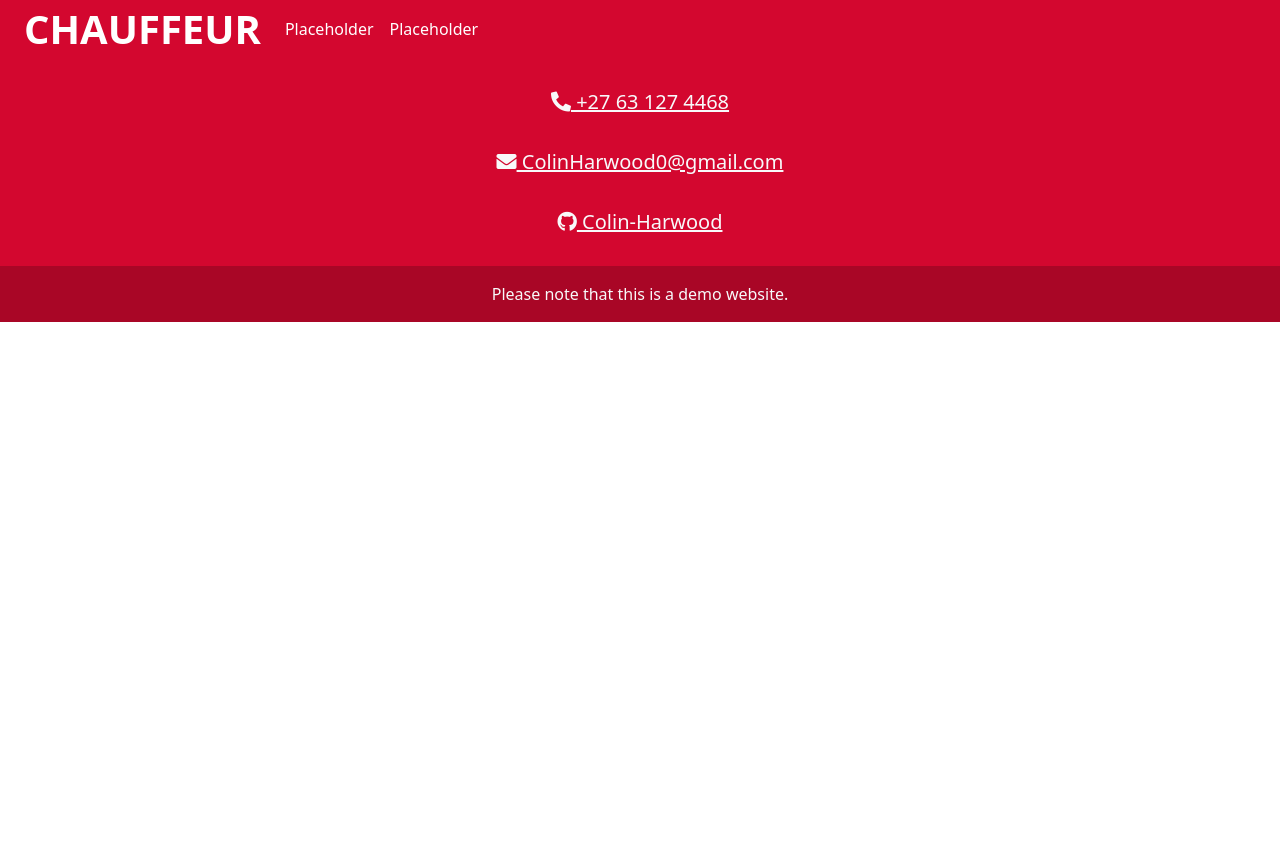
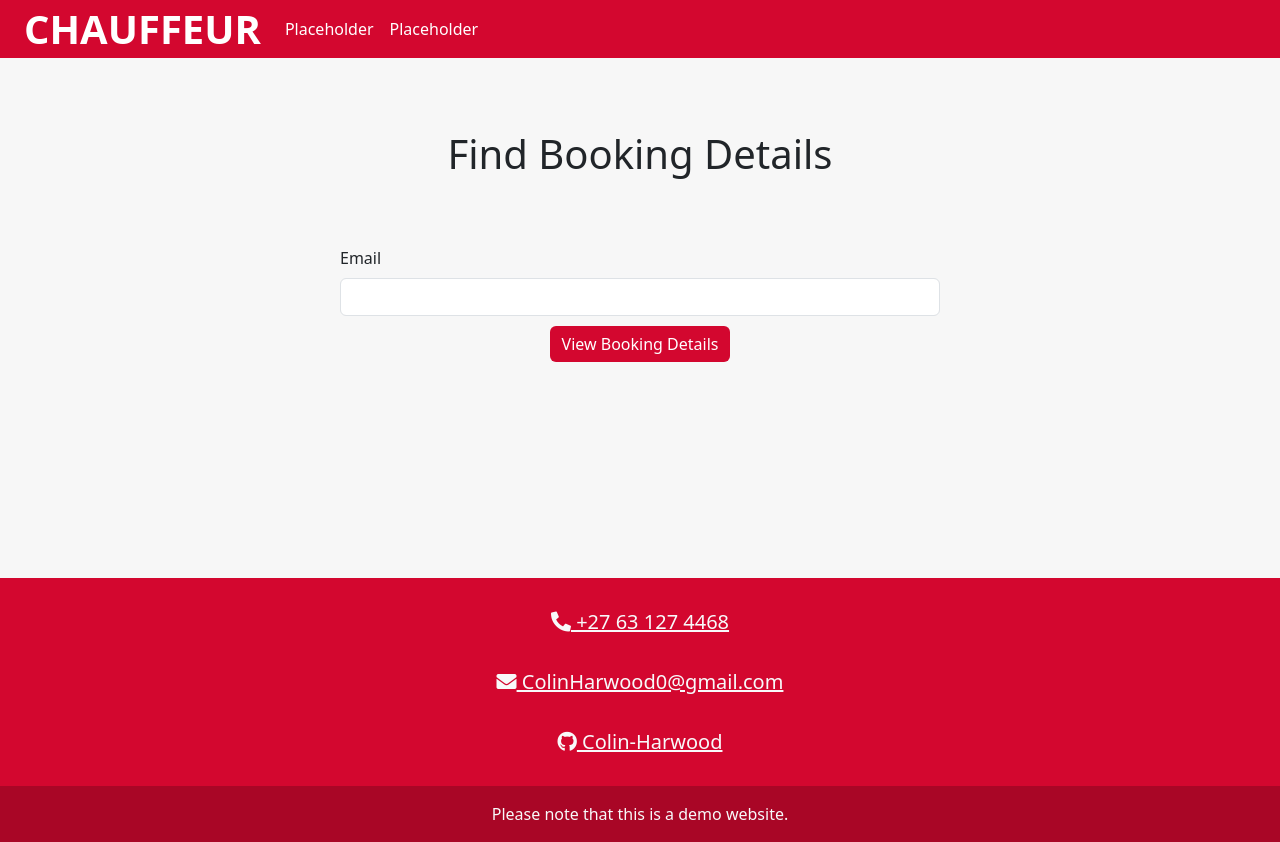
Before and after one commit to Colin-Harwood/Full-Stack-Car-Rental-Website, a Django app: page /book/view/ in a window 1280 px wide. Before the commit the page ends 322 px from the top, so only its background shows below. Run offline with Django 4.2, Linux system fonts and the light colour scheme; some libraries are stand-ins or nearby versions.

Commit message:
Neated up certain elements as well as ensured all of the creating a new booking is working as well as viewing bookings

```diff
--- a/mysite/main/templates/newBookingDetails.html
+++ b/mysite/main/templates/newBookingDetails.html
@@ -42,10 +42,12 @@
       .btn {
         background-color: #d3072f;
         border: none;
+        transition: transform 0.3s ease 0s;
       }
       .btn:hover {
         background-color: #d3072f !important;
         border: none;
+        transform: scale(1.1);
       }
       .col {
         border: 0px solid #d3072f;
--- a/mysite/main/templates/viewBooking.html
+++ b/mysite/main/templates/viewBooking.html
@@ -1 +1,86 @@
-{% extends './base.html'%} {% block content%} {% endblock %}
+{% extends './base.html'%} {% block content%}
+<!DOCTYPE html>
+<!--[if lt IE 7]>      <html class="no-js lt-ie9 lt-ie8 lt-ie7"> <![endif]-->
+<!--[if IE 7]>         <html class="no-js lt-ie9 lt-ie8"> <![endif]-->
+<!--[if IE 8]>         <html class="no-js lt-ie9"> <![endif]-->
+<!--[if gt IE 8]>      <html class="no-js"> <!--<![endif]-->
+<html>
+  <head>
+    <meta charset="utf-8" />
+    <meta http-equiv="X-UA-Compatible" content="IE=edge" />
+    <title></title>
+    <meta name="description" content="" />
+    <meta name="viewport" content="width=device-width, initial-scale=1" />
+    <link rel="stylesheet" href="" />
+    <style>
+      body {
+        background-color: #f7f7f7;
+      }
+      form {
+        padding: 20px;
+        width: 50%;
+        align-item: center;
+        justify-content: center;
+        align-text: center;
+        height: 20rem;
+      }
+      .all-cont {
+        margin-top: 40px;
+        display: flex;
+        align-items: center;
+        justify-content: center;
+        flex-direction: column;
+        height: 60vh;
+        justify-content: center;
+      }
+      .btn-primary {
+        display: flex;
+        align-items: center !important;
+        justify-content: center !important;
+        flex-direction: column !important;
+      }
+      .btn-primary {
+        background-color: #d3072f;
+        border: none;
+        transition: transform 0.3s ease 0s;
+      }
+      .btn-primary:hover {
+        background-color: #d3072f !important;
+        border: none;
+        transform: scale(1.1);
+      }
+    </style>
+  </head>
+  <body>
+    <!--[if lt IE 7]>
+      <p class="browsehappy">
+        You are using an <strong>outdated</strong> browser. Please
+        <a href="#">upgrade your browser</a> to improve your experience.
+      </p>
+    <![endif]-->
+    <div class="all-cont">
+      <h1 class="mb-5">Find Booking Details</h1>
+      <form action="/bookingDetails/" method="GET">
+        {% csrf_token %}
+
+        <label for="emailFind" class="form-label">Email</label>
+        <input
+          type="text"
+          class="form-control mb-2"
+          id="emailFind"
+          name="email"
+          aria-describedby="emailFind"
+        />
+
+        <div style="display: flex; justify-content: center; margin-top: 10px">
+          <button type="submit" class="btn btn-primary">
+            View Booking Details
+          </button>
+        </div>
+      </form>
+    </div>
+
+    <script></script>
+  </body>
+</html>
+{% endblock %}
--- a/mysite/main/views.py
+++ b/mysite/main/views.py
@@ -2,6 +2,8 @@ from django.shortcuts import render
 from django.contrib import messages
 from datetime import datetime
 from .models import BookingDetails
+from django.http import HttpResponseRedirect
+from django.urls import reverse
 
 def home(request):
     return render(request, 'home.html', {})
@@ -16,6 +18,9 @@ def newBookingDetails(request):
     return render(request, 'newBookingDetails.html', {})
 
 def viewBooking(request):
+    if request.method == "POST":
+        bookingDetail = BookingDetails.objects.get(email=request.POST.get('email'))
+        print(bookingDetail)
     return render(request, 'viewBooking.html', {})
 
 def newBookingVehicle(request):
@@ -51,11 +56,20 @@ def newBookingPay(request):
         print("names", firstName, lastName, email, phone, "pick", pickUpLocation, "drop", dropOff, "veh", vehicle, price, date, time)
 
         messages.success(request, 'Booking successful')
+
+        return HttpResponseRedirect(reverse('viewBooking'))
     return render(request, 'newBookingPay.html', {})
 
-def viewBookingDetails(request, booking_id):
-    # Query the database for the booking with the given ID
-    booking = BookingDetails.objects.get(id=booking_id)
+def viewBookingDetails(request, booking_id=None):
+    if booking_id:
+        # Query the database for the booking with the given ID
+        bookings = BookingDetails.objects.filter(id=booking_id)
+    else:
+        # Get the email parameter from the GET request
+        email = request.GET.get('email')
 
-    # Pass the booking to the template
-    return render(request, 'bookingDetails.html', {'booking': booking})
+        # Query the database for all bookings with the given email
+        bookings = BookingDetails.objects.filter(email=email)
+
+    # Pass the bookings to the template
+    return render(request, 'bookingDetails.html', {'bookings': bookings})
--- a/mysite/mysite/urls.py
+++ b/mysite/mysite/urls.py
@@ -28,4 +28,5 @@ urlpatterns = [
     path('book/view/', v.viewBooking, name="viewBooking"),
     path('book/pay/', v.newBookingPay, name="newBookingPay"),
     path('booking/<int:booking_id>/', v.viewBookingDetails, name='viewBookingDetails'),
+    path('bookingDetails/', v.viewBookingDetails, name='viewBookingDetails'),
 ]
```
Also changed, not shown: mysite/main/templates/bookingDetails.html (+39 -2 lines), mysite/main/templates/newBookingPay.html (+45 -9 lines), mysite/db.sqlite3.
